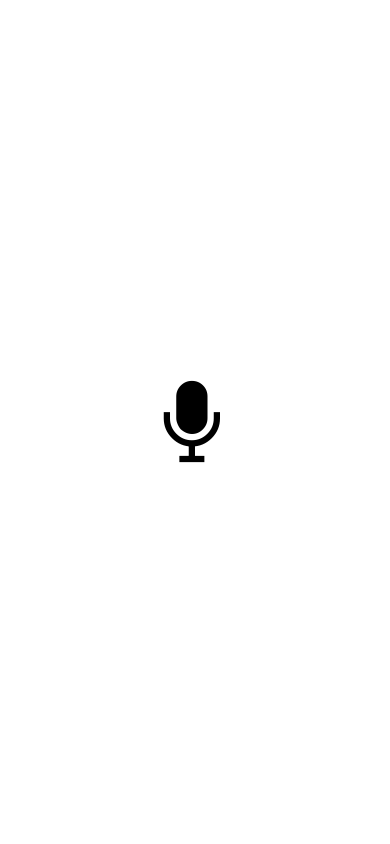
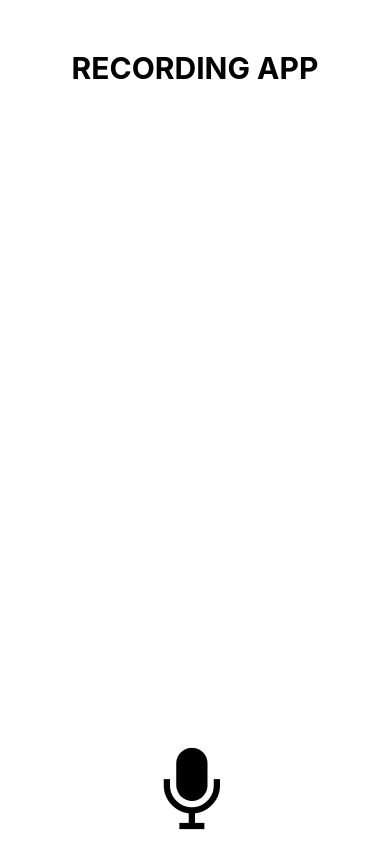
Before and after one commit to yuvalpoliak/Record, a React Native app: screen / in a window 390 px wide. Built offline with nearby package versions, Linux system fonts and the light colour scheme.

Commit message:
third commit?

```diff
--- a/App.js
+++ b/App.js
@@ -2,7 +2,7 @@ import { StatusBar } from 'expo-status-bar';
 import React from 'react';
 import { Button, StyleSheet, Text, View } from 'react-native';
 import { Audio } from 'expo-av';
-import { Feather, Ionicons } from '@expo/vector-icons';
+import { MaterialIcons, Ionicons } from '@expo/vector-icons';
 
 export default function App() {
   const [recording, setRecording] = React.useState();
@@ -60,7 +60,11 @@ export default function App() {
       return (
         <View key={index} style={styles.row}>
           <Text style={styles.fill}>Recording {index + 1} - {recordingLine.duration}</Text>
-          <Ionicons name='md-play-circle-sharp' size={30} color={'pink'} onPress={() => recordingLine.sound.replayAsync()} ></Ionicons>
+          <MaterialIcons name='replay' size={50} onPress={() => recordingLine.sound.setPositionAsync(0)} color={'pink'}></MaterialIcons>
+          <Ionicons name= 'pause-circle-sharp' size={50} color={'pink'} onPress={() => recordingLine.sound.pauseAsync()}></Ionicons>
+          <Ionicons name='play-circle-sharp' size={50} color={'pink'} onPress={() => recordingLine.sound.playAsync() } ></Ionicons>
+
+
         </View>
       );
     });
@@ -68,9 +72,11 @@ export default function App() {
 
   return (
     <View style={styles.container}>
+    <Text style={styles.text}>RECORDING APP</Text>
       <Text>{message}</Text>
       <Ionicons
       name='md-mic-sharp'
+      style={styles.mic}
         color={recording ? 'red' : 'black'}
         size={100}
         onPress={recording ? stopRecording : startRecording} />
@@ -95,13 +101,24 @@ const styles = StyleSheet.create({
     borderWidth: 0.5,
     backgroundColor: 'snow',
     margin: 10,
-    borderRadius: 5
+    borderRadius: 5,
+    elevation: 20
   },
   fill: {
     flex: 1,
     margin: 16,
     fontWeight: 'bold'
   },
+  mic: {
+    alignContent: 'center',
+    justifyContent: 'center'
+  },
+  text: {
+    flex: 1,
+    fontSize: 30,
+    fontWeight: 'bold',
+    marginTop: 50
+  },
   button: {
     margin: 16
   }
```
